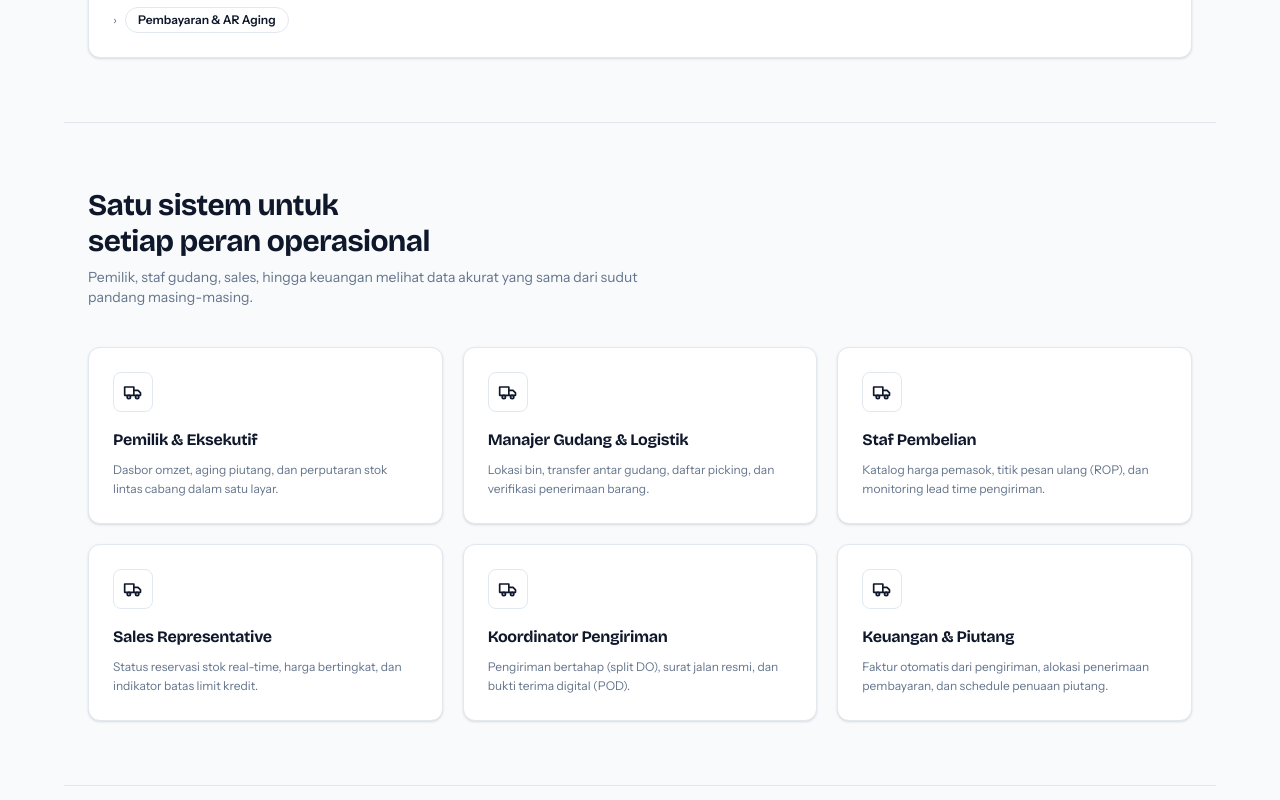
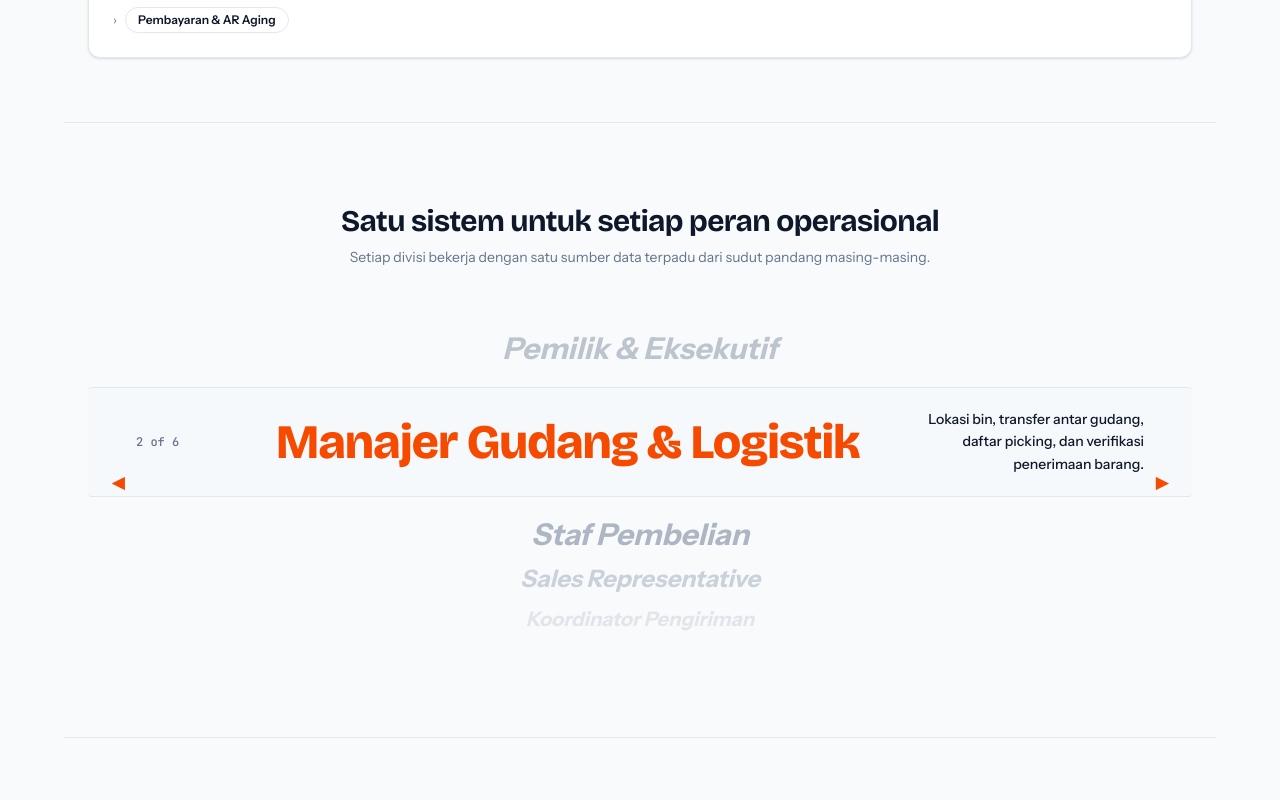
Before and after one commit to afrizadwi21/DistribuCore, a Next.js app in the folder apps/web/: page / in a window 1280 px wide. Shown: the part 2100-2900 px from the top of the page. Built offline with nearby package versions, Linux system fonts and the light colour scheme.

Commit message:
feat(landing): redesign personas section with Taste Skill vertical carousel

```diff
--- a/apps/web/src/components/landing/PersonasSection.tsx
+++ b/apps/web/src/components/landing/PersonasSection.tsx
@@ -1,36 +1,59 @@
-import React from "react";
+"use client";
+
+import React, { useState } from "react";
 import { PERSONAS } from "./data";
-import { TruckIcon } from "./Icons";
 
 export function PersonasSection() {
+  const [active, setActive] = useState(1);
+  const total = PERSONAS.length;
+
+  const prev = () => setActive((c) => (c > 0 ? c - 1 : total - 1));
+  const next = () => setActive((c) => (c < total - 1 ? c + 1 : 0));
+  const at = (offset: number) => {
+    const i = (active + offset + total) % total;
+    return { ...PERSONAS[i], i };
+  };
+
+  const p1 = at(-1), curr = PERSONAS[active], n1 = at(1), n2 = at(2), n3 = at(3);
+
   return (
-    <section id="peran" className="mx-auto max-w-6xl px-6 py-16 border-t border-[var(--bd)]">
-      <div className="max-w-xl mb-10">
+    <section id="peran" className="mx-auto max-w-6xl px-6 py-20 border-t border-[var(--bd)] select-none">
+      <div className="text-center mb-10">
         <h2 className="text-2xl sm:text-3xl font-bold tracking-tight text-[var(--tx)]">
           Satu sistem untuk setiap peran operasional
         </h2>
         <p className="mt-2 text-sm text-[var(--mu)]">
-          Pemilik, staf gudang, sales, hingga keuangan melihat data akurat yang sama dari sudut pandang masing-masing.
+          Setiap divisi bekerja dengan satu sumber data terpadu dari sudut pandang masing-masing.
         </p>
       </div>
 
-      <div className="grid grid-cols-1 md:grid-cols-2 lg:grid-cols-3 gap-5">
-        {PERSONAS.map((item, idx) => (
-          <div
-            key={idx}
-            className="rounded-xl border border-[var(--bd)] bg-[var(--card)] p-6 shadow-sm hover:border-[var(--bl)] transition-colors"
-          >
-            <div className="flex h-10 w-10 items-center justify-center rounded-lg border border-[var(--bd)] bg-[var(--card)] text-[var(--bl)] mb-4">
-              <TruckIcon className="w-5 h-5" />
-            </div>
-            <h3 className="text-base font-bold text-[var(--tx)] mb-2">
-              {item.role}
+      <div className="relative py-6 flex flex-col items-center">
+        <button onClick={prev} aria-label="Sebelumnya" className="absolute left-2 sm:left-4 top-1/2 -translate-y-1/2 z-20 text-orange-600 dark:text-orange-500 hover:scale-125 transition-transform p-2 text-base font-bold">◀</button>
+        <button onClick={next} aria-label="Berikutnya" className="absolute right-2 sm:right-4 top-1/2 -translate-y-1/2 z-20 text-orange-600 dark:text-orange-500 hover:scale-125 transition-transform p-2 text-base font-bold">▶</button>
+
+        <button onClick={() => setActive(p1.i)} className="pb-5 text-xl sm:text-3xl font-bold font-heading italic text-[var(--mu)] opacity-40 hover:opacity-75 transition-all cursor-pointer">
+          {p1.role}
+        </button>
+
+        <div className="w-full border-y border-[var(--bd)] py-5 px-6 sm:px-12 flex flex-col sm:flex-row items-center justify-between gap-4 bg-[var(--soft)]/30 rounded-sm">
+          <div className="w-full sm:w-28 text-left text-xs font-mono font-medium text-[var(--mu)]">
+            {active + 1} of {total}
+          </div>
+          <div className="flex-1 text-center">
+            <h3 className="text-2xl sm:text-4xl lg:text-5xl font-extrabold tracking-tight text-orange-600 dark:text-orange-500 font-heading">
+              {curr.role}
             </h3>
-            <p className="text-xs text-[var(--mu)] leading-relaxed">
-              {item.desc}
-            </p>
           </div>
-        ))}
+          <div className="w-full sm:w-64 text-center sm:text-right text-xs sm:text-sm font-medium text-[var(--tx)] leading-relaxed">
+            {curr.desc}
+          </div>
+        </div>
+
+        <div className="pt-5 flex flex-col items-center gap-2.5">
+          <button onClick={() => setActive(n1.i)} className="text-xl sm:text-3xl font-bold font-heading italic text-[var(--mu)] opacity-50 hover:opacity-85 transition-all cursor-pointer">{n1.role}</button>
+          <button onClick={() => setActive(n2.i)} className="text-lg sm:text-2xl font-bold font-heading italic text-[var(--mu)] opacity-30 hover:opacity-60 transition-all cursor-pointer">{n2.role}</button>
+          <button onClick={() => setActive(n3.i)} className="text-base sm:text-xl font-bold font-heading italic text-[var(--mu)] opacity-15 hover:opacity-40 transition-all cursor-pointer">{n3.role}</button>
+        </div>
       </div>
     </section>
   );
```
